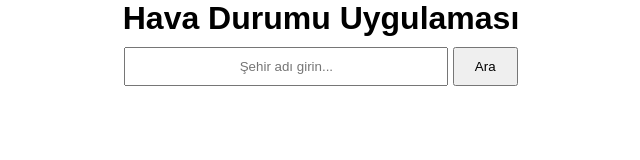
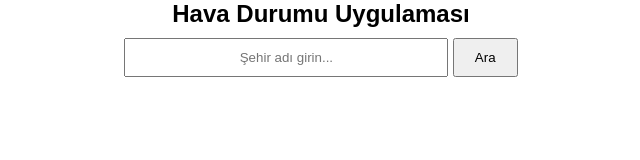
Before and after one commit to davutayd/WeatherApp, a plain HTML site: page index.html in a window 1280 px wide. Shown: the whole page, without its empty margins (319-959 px from the left). Drawn offline with Linux system fonts and the light colour scheme.

Commit message:
html codes added

```diff
--- a/index.html
+++ b/index.html
@@ -7,7 +7,7 @@
     <link href="style.css" rel="stylesheet" />
   </head>
   <body>
-    <h1>Hava Durumu Uygulaması</h1>
+    <h2>Hava Durumu Uygulaması</h2>
     <input type="text" id="cityInput" placeholder="Şehir adı girin..." />
     <button id="searchButton">Ara</button>
     <div class="weather" id="weatherResult"></div>
```
